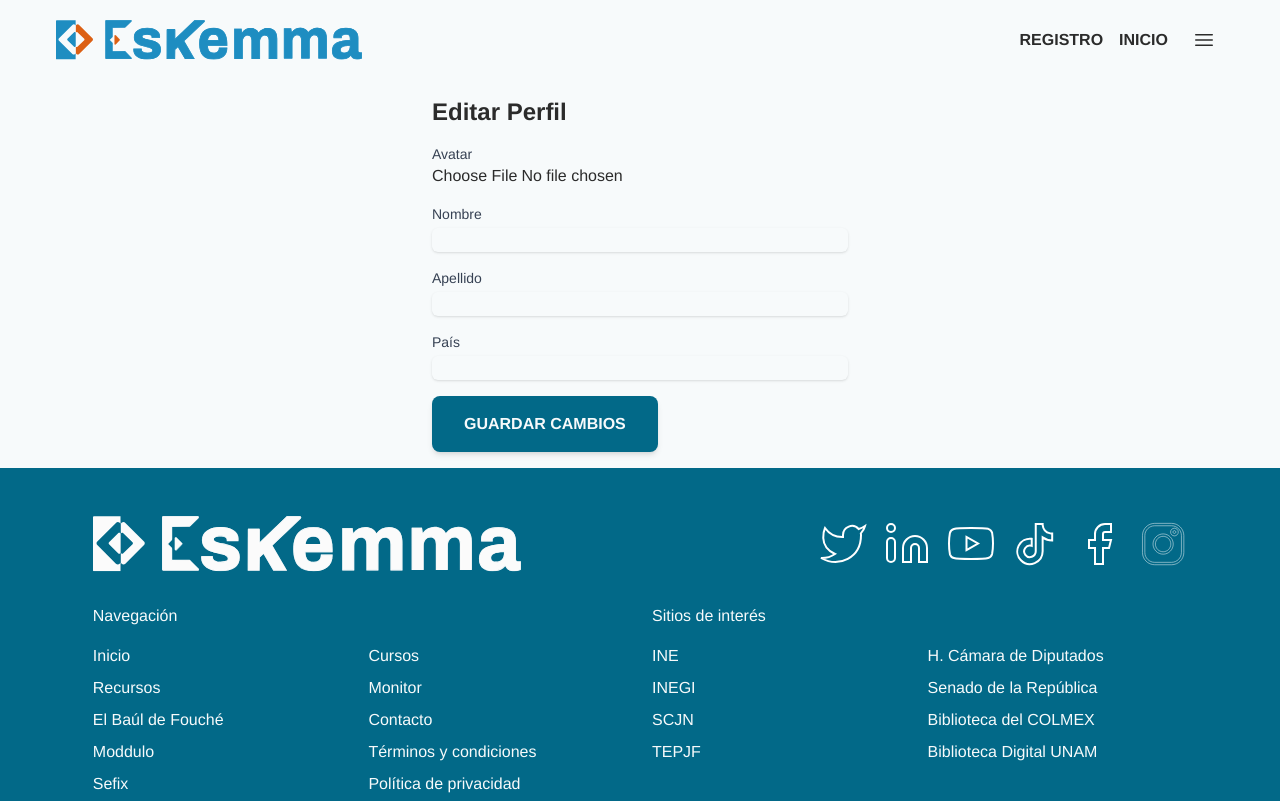
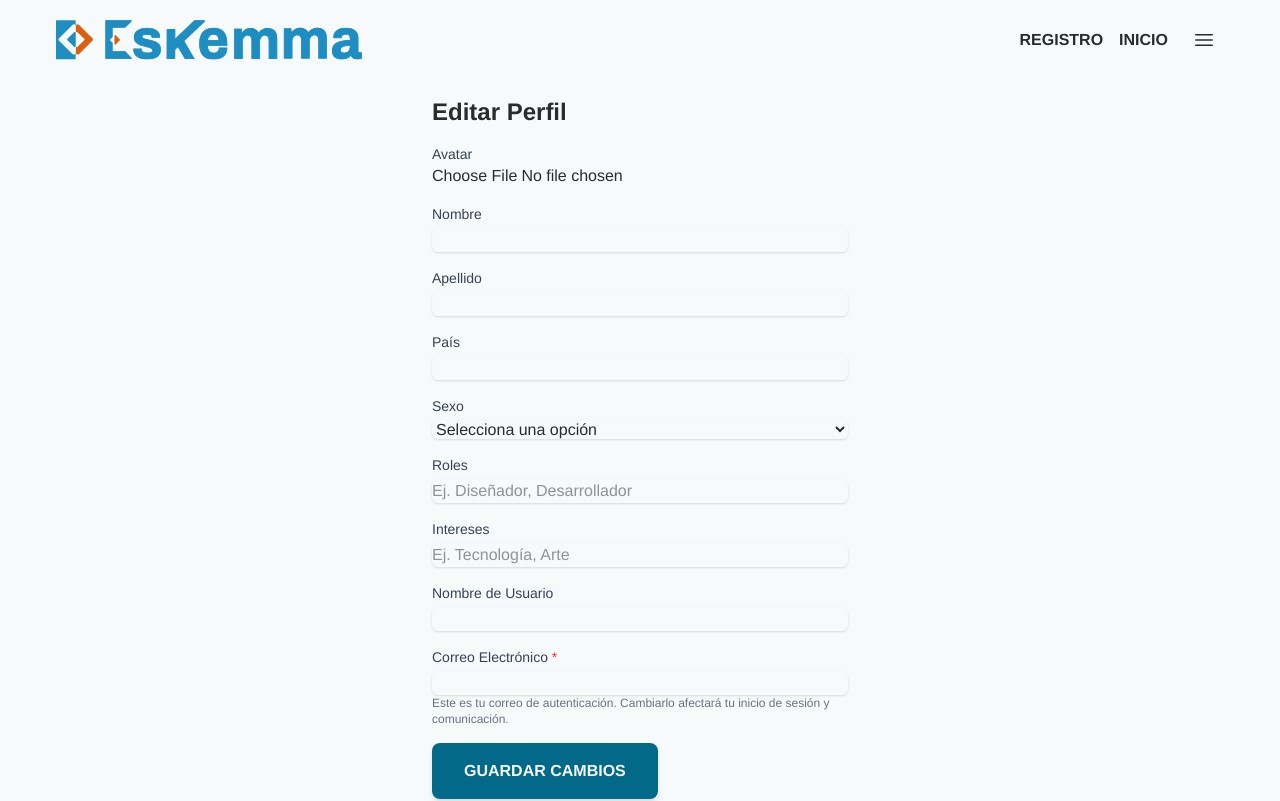
Before and after one commit to raulsansal/eskemma, a Next.js app: page /profile in a window 1280 px wide. Shown: the top 801 px of the page. Built offline with nearby package versions, Linux system fonts and the light colour scheme; no server answers.

Commit message:
25-07-03 Avance parcial, trabajo editar perfil.

```diff
--- a/app/components/Button.tsx
+++ b/app/components/Button.tsx
@@ -6,6 +6,7 @@ interface ButtonProps {
   variant?: "primary" | "secondary";
   className?: string; // Clases personalizadas (opcional)
   onClick?: () => void; // Función personalizada para manejar clics
+  disabled?: boolean;
 }
 
 export default function Button({
--- a/app/profile/page.tsx
+++ b/app/profile/page.tsx
@@ -26,18 +26,38 @@ interface User {
 }
 
 const ProfilePage = () => {
-  const { user, setUser } = useAuth();
+  const { user, setUser, updateAuthEmail } = useAuth();
+
+  // Estado para los datos del formulario
   const [formData, setFormData] = useState({
     name: user?.name || "",
     lastName: user?.lastName || "",
     country: user?.country || "",
     avatarUrl: user?.avatarUrl || "",
+    userName: user?.userName || "",
+    sex: user?.sex || "",
+    roles: user?.roles || [],
+    interests: user?.interests || [],
+    otherRole: "", // Para manejar roles personalizados
+    otherInterest: "", // Para manejar intereses personalizados
+    email: user?.email || "", // Incluye el correo de autenticación
   });
+
+  // Estado para controlar el proceso de guardado
   const [isSaving, setIsSaving] = useState(false);
 
-  const handleInputChange = (e: React.ChangeEvent<HTMLInputElement>) => {
+  const handleInputChange = (
+    e: React.ChangeEvent<HTMLInputElement | HTMLSelectElement>
+  ) => {
     const { name, value } = e.target;
-    setFormData((prev) => ({ ...prev, [name]: value }));
+
+    // Manejo especial para roles e intereses (campos múltiples)
+    if (name === "roles" || name === "interests") {
+      const values = value.split(",").map((item) => item.trim());
+      setFormData((prev) => ({ ...prev, [name]: values }));
+    } else {
+      setFormData((prev) => ({ ...prev, [name]: value }));
+    }
   };
 
   const handleAvatarUpload = async (e: React.ChangeEvent<HTMLInputElement>) => {
@@ -54,22 +74,56 @@ const ProfilePage = () => {
   };
 
   const handleSave = async () => {
-    setIsSaving(true);
+    setIsSaving(true); // Activar el estado de guardado
     try {
-      await saveUserData(formData);
-      setUser((prevUser: User | null) => {
-        if (!prevUser) {
-          console.error("Usuario no encontrado al actualizar el estado.");
-          return null;
-        }
-        return { ...prevUser, ...formData };
+      // Combina los datos actuales del usuario con los nuevos datos del formulario
+      const userDataWithUid = {
+        ...user, // Incluye todos los datos existentes del usuario
+        ...formData, // Sobrescribe con los datos editados en el formulario
+        uid: user.uid, // Asegúrate de incluir el UID
+      };
+
+      // Procesar roles e intereses personalizados
+      const processedRoles = formData.roles.includes("Otro")
+        ? [
+            ...formData.roles.filter((role: string) => role !== "Otro"),
+            formData.otherRole,
+          ].filter(Boolean)
+        : formData.roles;
+
+      const processedInterests = formData.interests.includes("Otro")
+        ? [
+            ...new Set([
+              ...formData.interests.filter((interest: string) => interest !== "Otro"),
+              formData.otherInterest,
+            ]),
+          ].filter(Boolean)
+        : formData.interests;
+
+      // Actualizar los roles e intereses procesados en los datos finales
+      userDataWithUid.roles = processedRoles;
+      userDataWithUid.interests = processedInterests;
+
+      // Actualizar el correo de autenticación si ha cambiado
+      if (formData.email !== user.email) {
+        await updateAuthEmail(formData.email); // Actualiza el correo en Firebase Auth
+      }
+
+      // Guarda los datos actualizados en Firestore
+      await saveUserData(userDataWithUid);
+
+      // Actualiza el estado global del usuario
+      setUser((prevUser: any) => {
+        if (!prevUser) return null; // Maneja el caso en que prevUser sea null
+        return { ...prevUser, ...userDataWithUid };
       });
+
       alert("Perfil actualizado correctamente.");
-    } catch (error) {
-      console.error("Error al guardar el perfil:", error);
-      alert("Ocurrió un error al guardar tu perfil.");
+    } catch (error: any) {
+      console.error("Error al guardar el perfil:", error.message);
+      alert(`Ocurrió un error al guardar tu perfil: ${error.message}`);
     } finally {
-      setIsSaving(false);
+      setIsSaving(false); // Desactivar el estado de guardado
     }
   };
 
@@ -126,11 +180,107 @@ const ProfilePage = () => {
         />
       </div>
 
+      {/* Sexo */}
+      <div className="mb-4">
+        <label className="block text-sm font-medium text-gray-700">Sexo</label>
+        <select
+          name="sex"
+          value={formData.sex}
+          onChange={handleInputChange}
+          className="mt-1 block w-full border-gray-300 rounded-md shadow-sm"
+        >
+          <option value="">Selecciona una opción</option>
+          <option value="male">Masculino</option>
+          <option value="female">Femenino</option>
+          <option value="other">Otro</option>
+        </select>
+      </div>
+
+      {/* Roles */}
+      <div className="mb-4">
+        <label className="block text-sm font-medium text-gray-700">Roles</label>
+        <input
+          type="text"
+          name="roles"
+          value={formData.roles.join(", ")}
+          onChange={handleInputChange}
+          placeholder="Ej. Diseñador, Desarrollador"
+          className="mt-1 block w-full border-gray-300 rounded-md shadow-sm"
+        />
+        {formData.roles.includes("Otro") && (
+          <div className="mt-2">
+            <label className="block text-sm font-medium text-gray-700">Otro Rol</label>
+            <input
+              type="text"
+              name="otherRole"
+              value={formData.otherRole}
+              onChange={handleInputChange}
+              className="mt-1 block w-full border-gray-300 rounded-md shadow-sm"
+            />
+          </div>
+        )}
+      </div>
+
+      {/* Intereses */}
+      <div className="mb-4">
+        <label className="block text-sm font-medium text-gray-700">Intereses</label>
+        <input
+          type="text"
+          name="interests"
+          value={formData.interests.join(", ")}
+          onChange={handleInputChange}
+          placeholder="Ej. Tecnología, Arte"
+          className="mt-1 block w-full border-gray-300 rounded-md shadow-sm"
+        />
+        {formData.interests.includes("Otro") && (
+          <div className="mt-2">
+            <label className="block text-sm font-medium text-gray-700">Otro Interés</label>
+            <input
+              type="text"
+              name="otherInterest"
+              value={formData.otherInterest}
+              onChange={handleInputChange}
+              className="mt-1 block w-full border-gray-300 rounded-md shadow-sm"
+            />
+          </div>
+        )}
+      </div>
+
+      {/* Nombre de Usuario */}
+      <div className="mb-4">
+        <label className="block text-sm font-medium text-gray-700">Nombre de Usuario</label>
+        <input
+          type="text"
+          name="userName"
+          value={formData.userName}
+          onChange={handleInputChange}
+          className="mt-1 block w-full border-gray-300 rounded-md shadow-sm"
+        />
+      </div>
+
+      {/* Correo Electrónico */}
+      <div className="mb-4">
+        <label className="block text-sm font-medium text-gray-700">
+          Correo Electrónico <span className="text-red-500">*</span>
+        </label>
+        <input
+          type="email"
+          name="email"
+          value={formData.email}
+          onChange={handleInputChange}
+          className="mt-1 block w-full border-gray-300 rounded-md shadow-sm"
+        />
+        <p className="text-xs text-gray-500">
+          Este es tu correo de autenticación. Cambiarlo afectará tu inicio de sesión y comunicación.
+        </p>
+      </div>
+
       {/* Botón Guardar */}
       <Button
         label={isSaving ? "Guardando..." : "Guardar Cambios"}
         variant="primary"
         onClick={handleSave}
+        disabled={isSaving} // Deshabilitar el botón mientras se guarda
       />
     </div>
   );
--- a/context/AuthContext.tsx
+++ b/context/AuthContext.tsx
@@ -9,6 +9,7 @@ import {
   signInWithEmailAndPassword,
   signInWithPopup,
   sendPasswordResetEmail,
+  updateEmail,
 } from "firebase/auth";
 import {
   auth,
@@ -352,6 +353,39 @@ export const AuthProvider = ({ children }: { children: React.ReactNode }) => {
     }
   };
 
+  const updateAuthEmail = async (newEmail: string) => {
+    try {
+      const currentUser = auth.currentUser;
+      if (!currentUser) throw new Error("Usuario no autenticado");
+
+      // Actualizar el correo en Firebase Authentication
+      await updateEmail(currentUser, newEmail); // Corregido: updateEmail
+
+      // Enviar correo de verificación al nuevo email
+      await sendEmailVerification(currentUser); // Corregido: sendEmailVerification
+
+      // Actualizar el correo en Firestore
+      const userDocRef = doc(db, "users", currentUser.uid);
+      await updateDoc(userDocRef, {
+        email: newEmail,
+        updatedAt: new Date().toISOString(),
+      });
+
+      // Actualizar el estado global del usuario
+      setUser((prevUser: any) => ({ ...prevUser, email: newEmail }));
+
+      alert(
+        "Correo electrónico actualizado. Por favor, verifica tu nueva dirección."
+      );
+    } catch (error: any) {
+      console.error(
+        "Error al actualizar el correo electrónico:",
+        error.message
+      );
+      alert(`Ocurrió un error al actualizar el correo: ${error.message}`);
+    }
+  };
+
   // Función para cerrar sesión
   const logout = async () => {
     try {
@@ -408,6 +442,7 @@ export const AuthProvider = ({ children }: { children: React.ReactNode }) => {
         signInWithFacebook,
         logout,
         resetPassword,
+        updateAuthEmail,
       }}
     >
       {!loading && children}
--- a/firebase/firestoreUtils.ts
+++ b/firebase/firestoreUtils.ts
@@ -1,3 +1,4 @@
+// firebase/firestoreUtils.ts
 import { doc, setDoc } from "firebase/firestore";
 import { db } from "./firebaseConfig";
 
@@ -9,17 +10,42 @@ export const saveUserData = async (userData: any) => {
     if (!userData.uid) {
       throw new Error("UID del usuario no proporcionado.");
     }
-    if (!userData.email) {
-      throw new Error("Correo electrónico no proporcionado.");
-    }
 
     const userRef = doc(db, "users", userData.uid);
 
-    // Preparar datos, omitiendo emailVerified para no sobrescribirlo
+    // Limpieza de datos: Eliminar propiedades no serializables
+    const cleanUserData = ((data: any) => {
+      const allowedFields = [
+        "uid",
+        "email",
+        "name",
+        "lastName",
+        "country",
+        "avatarUrl",
+        "userName",
+        "sex",
+        "roles",
+        "interests",
+        "profileCompleted",
+        "createdAt",
+        "updatedAt",
+      ];
+
+      const cleanedData: Record<string, any> = {};
+      for (const key of allowedFields) {
+        if (data[key] !== undefined) {
+          cleanedData[key] = data[key];
+        }
+      }
+
+      return cleanedData;
+    })(userData);
+
+    // Preparar datos finales
     const finalUserData = {
-      ...userData,
-      profileCompleted: userData.profileCompleted ?? false,
-      createdAt: userData.createdAt ?? new Date().toISOString(),
+      ...cleanUserData,
+      profileCompleted: cleanUserData.profileCompleted ?? false,
+      createdAt: cleanUserData.createdAt ?? new Date().toISOString(),
       updatedAt: new Date().toISOString(),
     };
 
```
